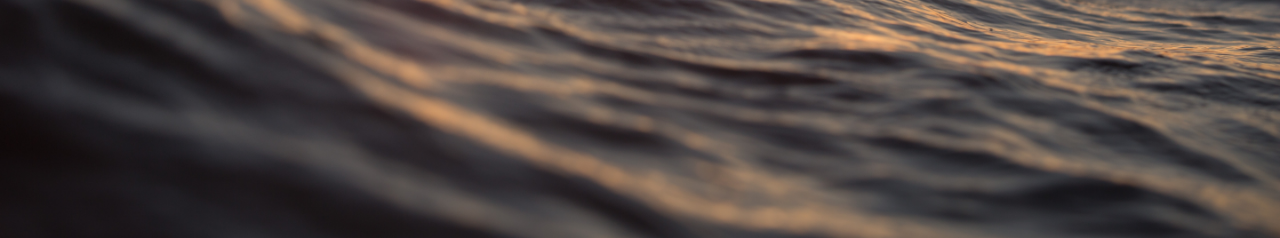
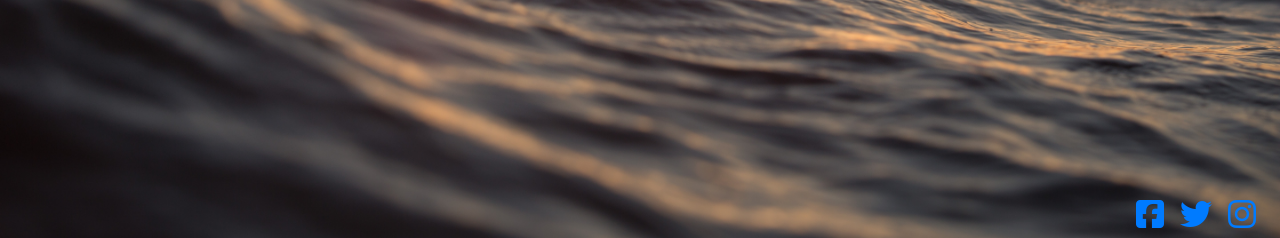
Before and after one commit to fuadop/weather-app, a Node server app: page / in a window 1280 px wide. Shown: the part 562-800 px from the top of the page. Run offline with Node 20, Linux system fonts and the light colour scheme; some libraries are stand-ins or nearby versions.

Commit message:
favicon and socials fix

```diff
--- a/pages/home.ejs
+++ b/pages/home.ejs
@@ -16,5 +16,16 @@
         <button type="submit" class="btn btn-primary">Check weather</button>
       </form>
     </div>
+    <div class="socials">
+      <a href="https://web.facebook.com/fuad.olatunji.35" target="_blank"
+        ><i class="fa fa-facebook-square fa-custom" aria-hidden="true"></i
+      ></a>
+      <a href="https://twitter.com/Fuadop2" target="_blank"
+        ><i class="fa fa-twitter fa-custom" aria-hidden="true"></i
+      ></a>
+      <a href="https://www.instagram.com/fuado_p/" target="_blank"
+        ><i class="fa fa-instagram fa-custom" aria-hidden="true"></i
+      ></a>
+    </div>
   </body>
 </html>
--- a/pages/partials/head.ejs
+++ b/pages/partials/head.ejs
@@ -3,6 +3,28 @@
   <meta name="viewport" content="width=device-width, initial-scale=1.0" />
   <title><%= pageTitle %></title>
   <link rel="stylesheet" href="styles.css" />
+  <link rel="apple-touch-icon" sizes="57x57" href="/apple-icon-57x57.png" />
+  <link rel="apple-touch-icon" sizes="60x60" href="/apple-icon-60x60.png" />
+  <link rel="apple-touch-icon" sizes="72x72" href="/apple-icon-72x72.png" />
+  <link rel="apple-touch-icon" sizes="76x76" href="/apple-icon-76x76.png" />
+  <link rel="apple-touch-icon" sizes="114x114" href="/apple-icon-114x114.png" />
+  <link rel="apple-touch-icon" sizes="120x120" href="/apple-icon-120x120.png" />
+  <link rel="apple-touch-icon" sizes="144x144" href="/apple-icon-144x144.png" />
+  <link rel="apple-touch-icon" sizes="152x152" href="/apple-icon-152x152.png" />
+  <link rel="apple-touch-icon" sizes="180x180" href="/apple-icon-180x180.png" />
+  <link
+    rel="icon"
+    type="image/png"
+    sizes="192x192"
+    href="/android-icon-192x192.png"
+  />
+  <link rel="icon" type="image/png" sizes="32x32" href="/favicon-32x32.png" />
+  <link rel="icon" type="image/png" sizes="96x96" href="/favicon-96x96.png" />
+  <link rel="icon" type="image/png" sizes="16x16" href="/favicon-16x16.png" />
+  <link rel="manifest" href="/manifest.json" />
+  <meta name="msapplication-TileColor" content="#ffffff" />
+  <meta name="msapplication-TileImage" content="/ms-icon-144x144.png" />
+  <meta name="theme-color" content="#ffffff" />
   <link
     href="https://fonts.googleapis.com/css2?family=Krona+One&display=swap"
     rel="stylesheet"
@@ -13,4 +35,8 @@
     integrity="sha384-9aIt2nRpC12Uk9gS9baDl411NQApFmC26EwAOH8WgZl5MYYxFfc+NcPb1dKGj7Sk"
     crossorigin="anonymous"
   />
+  <script
+    src="https://kit.fontawesome.com/60bdf815fa.js"
+    crossorigin="anonymous"
+  ></script>
 </head>
--- a/public/styles.css
+++ b/public/styles.css
@@ -25,6 +25,18 @@ form input {
 form button {
   display: block !important;
   margin: auto !important;
+}
+.socials {
+  position: fixed;
+  bottom: 0;
+  display: flex;
+  padding-right: 1rem;
+  width: 100vw;
+  justify-content: flex-end;
+}
+.fa-custom {
+  font-size: 2rem;
+  margin: 0.5rem;
 }
 
 /* RESULTS PAGE */
```
